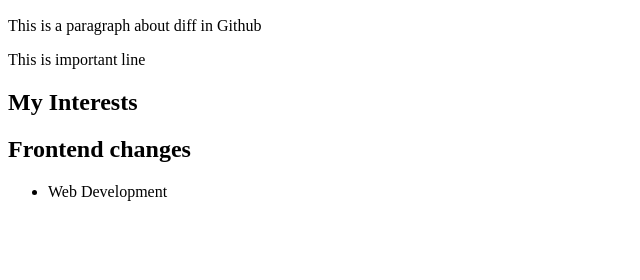
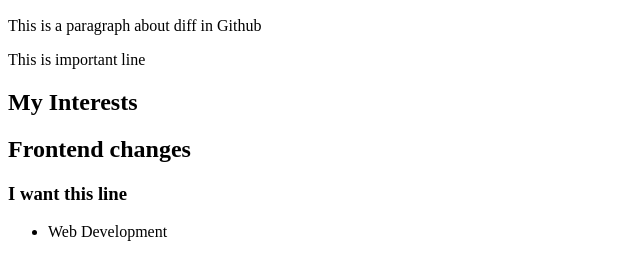
Before and after one commit to PoovendanA/DevopsPractice, a plain HTML site: page index.html in a window 1280 px wide. Shown: the part 110-390 px from the top of the page, without its empty margins (0-640 px from the left). Drawn offline with Linux system fonts and the light colour scheme.

Commit message:
UpdateImpoLine index.html
Line added must

```diff
--- a/index.html
+++ b/index.html
@@ -20,5 +20,6 @@
         <section>
             <h2>My Interests</h2>
             <h2>Frontend changes</h2>
+            <h3>I want this line</h3>
             <ul>
                 <li>Web Development
```
